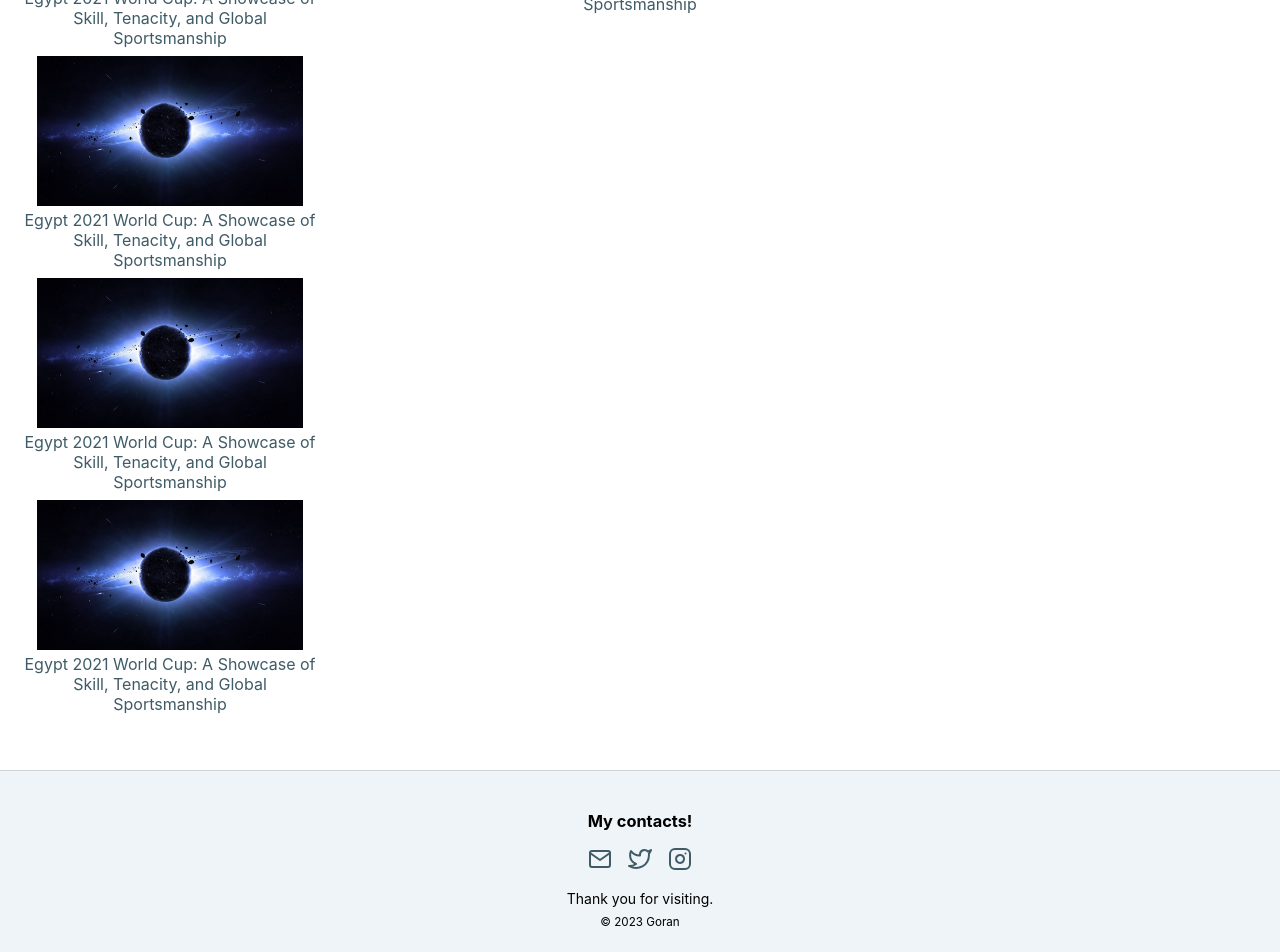
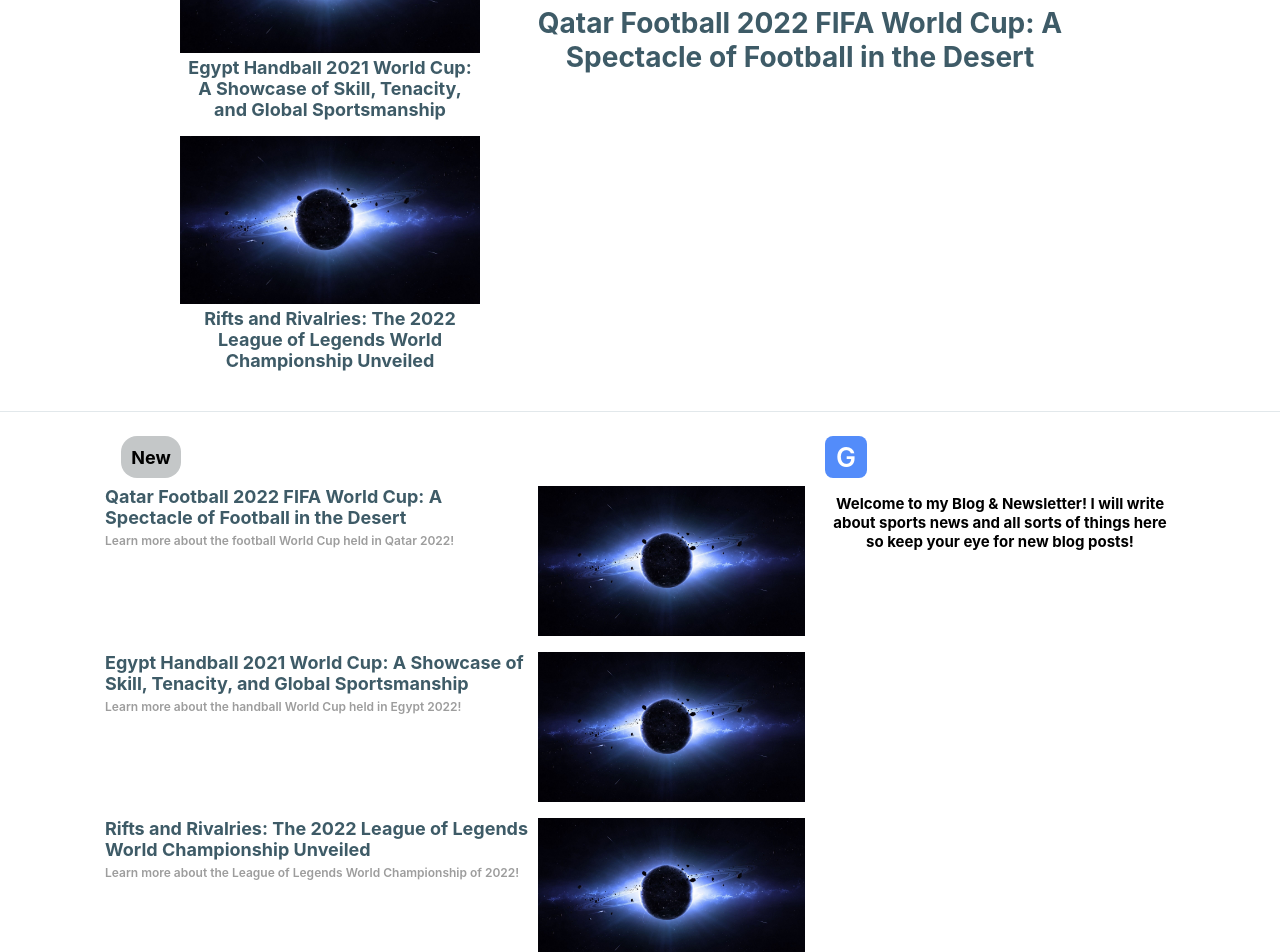
Before and after one commit to ggoran8/blog, a React (Create React App) app: page / in a window 1280 px wide. Shown: the part 520-1472 px from the top of the page. Built offline with nearby package versions, Linux system fonts and the light colour scheme.

Commit message:
blog - main page changes

```diff
--- a/src/components/footer/Footer.jsx
+++ b/src/components/footer/Footer.jsx
@@ -20,7 +20,7 @@ const Footer = () => {
 						<Instagram />
 					</a>
 				</div>
-				<p>Thank you for visiting.</p>
+				<p className={styles.footerParagraph}>Thank you for visiting.</p>
 				<small>© 2023 Goran</small>
 			</nav>
 		</footer>
--- a/src/components/footer/Footer.module.css
+++ b/src/components/footer/Footer.module.css
@@ -30,6 +30,6 @@ footer {
 	gap: 16px;
 }
 
-p {
+.footerParagraph {
 	padding-bottom: 8px;
 }
--- a/src/pages/frontpage/FrontPage.module.css
+++ b/src/pages/frontpage/FrontPage.module.css
@@ -1,10 +1,10 @@
 .mainPage {
 	display: grid;
-	grid-template-areas: 'sidecontent content sidebar';
-	grid-template-columns: 300px 600px 300px;
+	grid-template-areas: 'sidecontent content';
+	grid-template-columns: 300px 600px;
 	justify-content: center;
 	gap: 20px;
-	padding: 24px 0;
+	padding: 24px 0 0 0;
 	text-align: center;
 }
 
@@ -12,3 +12,93 @@
 	width: 100%;
 	height: auto;
 }
+
+p {
+	font-size: 18px;
+	font-weight: 700;
+	padding-bottom: 16px;
+}
+
+.mainBlogPage {
+	padding-top: 32px;
+	font-size: 28px;
+	font-weight: 700;
+}
+
+.mainLeftImage {
+	width: 100%;
+	height: auto;
+}
+
+.mainPageSecondPart {
+	display: grid;
+	grid-template-areas: 'content sidecontent';
+	grid-template-columns: 700px 350px;
+	justify-content: center;
+	gap: 20px;
+	padding: 24px 0;
+	text-align: center;
+	border-top: 1px solid rgb(226, 232, 235);
+}
+
+.articleParagraph {
+	margin-left: 16px;
+	display: flex;
+	justify-content: center;
+	align-items: center;
+	width: 60px;
+	height: 42px;
+	border-radius: 16px;
+	background-color: rgb(196, 199, 200);
+	padding: 0;
+}
+
+.borderLetterG {
+	display: flex;
+	justify-content: center;
+	align-items: center;
+	font-size: smaller;
+	width: 42px;
+	height: 42px;
+	border-radius: 8px;
+	background-color: rgb(83, 140, 250);
+}
+
+.letterNav {
+	font-size: 32px;
+	font-weight: 600;
+	padding-bottom: 16px;
+}
+
+.letterG {
+	color: white;
+}
+
+.secondPartParagraph {
+	font-size: 15px;
+}
+
+.testDiv {
+	padding: 8px 0;
+	text-align: left;
+}
+
+.annoying {
+	display: flex;
+}
+
+.imageRightSide {
+	padding-left: 8px;
+}
+
+.articleParagraphSmall {
+	display: flex;
+	font-size: 12px;
+	font-weight: 600;
+}
+
+span {
+	font-size: 12px;
+	font-weight: 600;
+	color: rgb(157, 157, 157);
+}
--- a/src/pages/frontpage/Home.jsx
+++ b/src/pages/frontpage/Home.jsx
@@ -8,61 +8,111 @@ const MainPage = () => {
 	return (
 		<Layout>
 			<div className={styles.mainPage}>
-				<section className={styles.firstSection}>
+				<section>
+					<div>
 						<Link to='/footballworldcup'>
-						<img src={space} alt='a' />
+							<img className={styles.mainLeftImage} src={space} alt='a' />
 							<p>
-							Qatar 2022 FIFA World Cup: A Spectacle of Soccer in the Desert
+								Qatar Football 2022 FIFA World Cup: A Spectacle of Football in
+								the Desert
 							</p>
 						</Link>
+					</div>
+					<div>
 						<Link to='/handballworldcup'>
-						<img src={space} alt='a' />
+							<img className={styles.mainLeftImage} src={space} alt='a' />
 							<p>
-							Egypt 2021 World Cup: A Showcase of Skill, Tenacity, and Global
-							Sportsmanship
+								Egypt Handball 2021 World Cup: A Showcase of Skill, Tenacity,
+								and Global Sportsmanship
 							</p>
 						</Link>
-					<Link to='/handballworldcup'>
-						<img src={space} alt='a' />
+					</div>
+					<div>
+						<Link to='/lolworlds'>
+							<img className={styles.mainLeftImage} src={space} alt='a' />
 							<p>
-							Egypt 2021 World Cup: A Showcase of Skill, Tenacity, and Global
-							Sportsmanship
+								Rifts and Rivalries: The 2022 League of Legends World
+								Championship Unveiled
 							</p>
 						</Link>
-					<Link to='/handballworldcup'>
-						<img src={space} alt='a' />
-						<p>
-							Egypt 2021 World Cup: A Showcase of Skill, Tenacity, and Global
-							Sportsmanship
+					</div>
+				</section>
+				<section className={styles.secondSection}>
+					<div>
+						<Link to='/footballworldcup'>
+							<img className={styles.testImage} src={space} alt='a' />
+							<p className={styles.mainBlogPage}>
+								Qatar Football 2022 FIFA World Cup: A Spectacle of Football in
+								the Desert
 							</p>
 						</Link>
+					</div>
+				</section>
+			</div>
+			<article className={styles.mainPageSecondPart}>
+				<div>
+					<p className={styles.articleParagraph}>New</p>
+					<div className={styles.testDiv}>
+						<Link to='/footballworldcup'>
+							<div className={styles.annoying}>
+								<p>
+									Qatar Football 2022 FIFA World Cup: A Spectacle of Football in
+									the Desert
+									<br />
+									<span>
+										Learn more about the football World Cup held in Qatar 2022!
+									</span>
+								</p>
+								<img className={styles.imageRightSide} src={space} alt='a' />
+							</div>
+						</Link>
+					</div>
+					<div className={styles.testDiv}>
 						<Link to='/handballworldcup'>
-						<img src={space} alt='a' />
+							<div className={styles.annoying}>
 								<p>
-							Egypt 2021 World Cup: A Showcase of Skill, Tenacity, and Global
-							Sportsmanship
+									Egypt Handball 2021 World Cup: A Showcase of Skill, Tenacity,
+									and Global Sportsmanship
+									<br />
+									<span>
+										Learn more about the handball World Cup held in Egypt 2022!
+									</span>
 								</p>
+								<img className={styles.imageRightSide} src={space} alt='a' />
+							</div>
 						</Link>
-				</section>
-				<section className={styles.secondSection}>
-					<Link to='/handballworldcup'>
-						<img className={styles.testImage} src={space} alt='a' />
+					</div>
+					<div className={styles.testDiv}>
+						<Link to='/lolworlds'>
+							<div className={styles.annoying}>
 								<p>
-							Egypt 2021 World Cup: A Showcase of Skill, Tenacity, and Global
-							Sportsmanship
+									Rifts and Rivalries: The 2022 League of Legends World
+									Championship Unveiled
+									<br />
+									<span>
+										Learn more about the League of Legends World Championship of
+										2022!
+									</span>
 								</p>
+								<img className={styles.imageRightSide} src={space} alt='a' />
+							</div>
 						</Link>
-				</section>
-				<article className={styles.thirdSection}>
-					<Link to='/lolworlds'>
-						<img src={space} alt='a' />
-						<p>
-							Rifts and Rivalries: The 2022 League of Legends World Championship
-							Unveiled
+					</div>
+				</div>
+				<div>
+					<div className={styles.letterNav}>
+						<div className={styles.borderLetterG}>
+							<Link className={styles.letterG} to='/'>
+								G
+							</Link>
+						</div>
+					</div>
+					<p className={styles.secondPartParagraph}>
+						Welcome to my Blog & Newsletter! I will write about sports news and
+						all sorts of things here so keep your eye for new blog posts!
 					</p>
-					</Link>
+				</div>
 			</article>
-			</div>
 		</Layout>
 	);
 };
```
Lines whose indentation alone changed are shown as unchanged.
